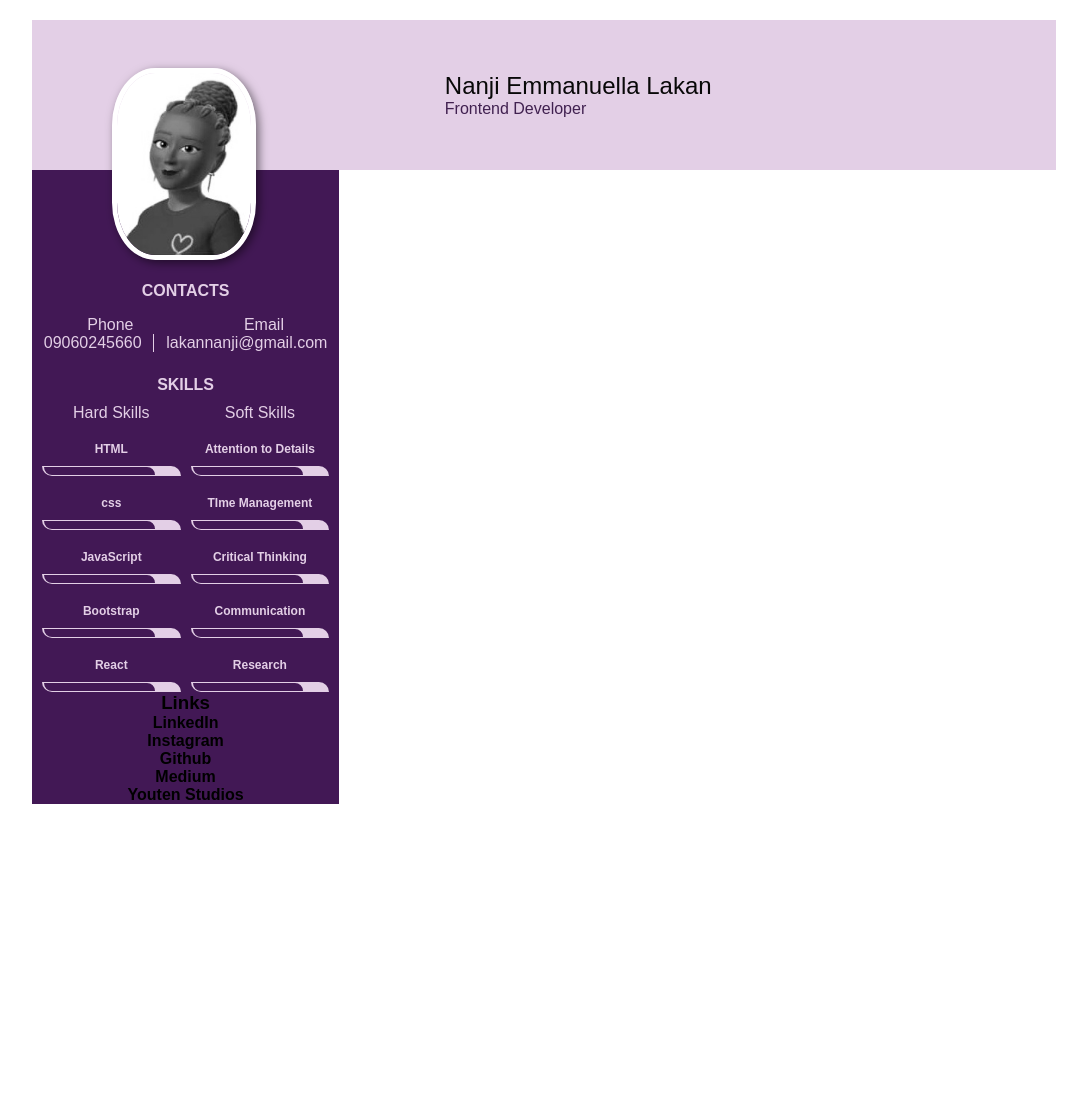
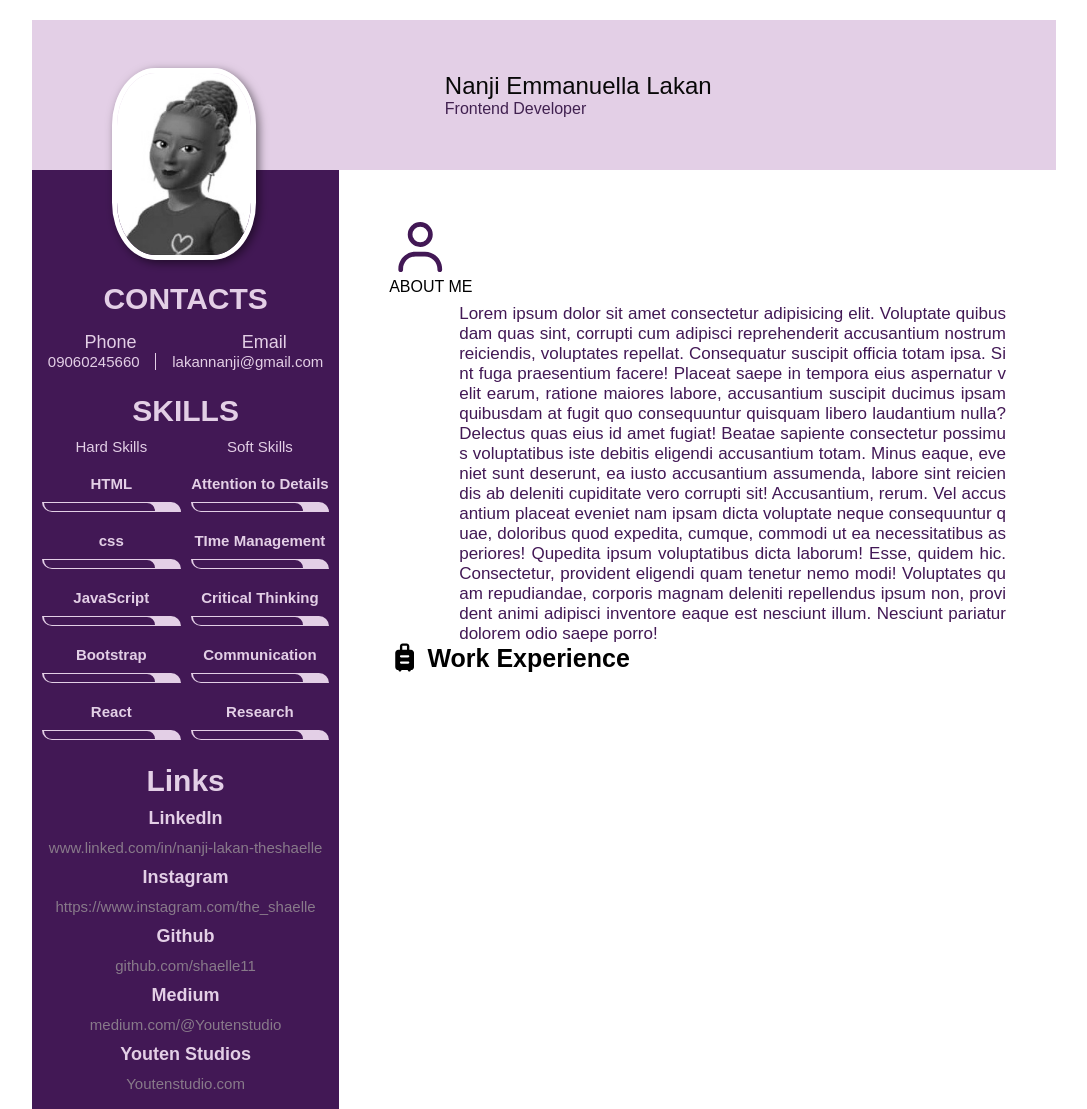
Before and after one commit to Shaelle11/My_Resume, a plain HTML site: page index.html in a window 1280 px wide. Shown: the whole page, without its empty margins (96-1183 px from the left). Before the commit the page ends 824 px from the top, so only its background shows below. Drawn offline with Linux system fonts and the light colour scheme.

Commit message:
Finished with left area, cotact, skill and links

```diff
--- a/index.html
+++ b/index.html
@@ -89,19 +89,30 @@
              <div class="follow">
                 <h1>Links</h1>
                 <h4>LinkedIn</h4>
-                <p><a href=""></a></p>
+                <p><a href="https://www.linkedin.com/in/nanji-lakan-theshaelle" target="_blank" rel="noopener noreferrer">www.linked.com/in/nanji-lakan-theshaelle</a></p>
                 <h4>Instagram</h4>
-                <p><a href=""></a></p>
+                <p><a href="https://www.instagram.com/the_shaelle/" target="_blank" rel="noopener noreferrer">https://www.instagram.com/the_shaelle</a></p>
                 <h4>Github   </h4>
-                <p><a href=""></a></p>
+                <p><a href="https://www.github.com/shaelle11" target="_blank" rel="noopener noreferrer">github.com/shaelle11</a></p>
                 <h4>Medium</h4>
-                <p><a href=""></a></p>
+                <p><a href="https://www.medium.com/@Youtenstudio"  target="_blank" rel="noopener noreferrer">medium.com/@Youtenstudio</a></p>
                 <h4>Youten Studios</h4>
-                <p><a href=""></a></p>
+                <p><a href="http://www.youtenstudio.wordpress.com"  target="_blank" rel="noopener noreferrer">Youtenstudio.com </a></p>
              </div>
          </section>
          <section class="content-right">
-
+<div class="about">
+    <h1><span><i class="far fa-user"></i></span></h1>
+    <span>ABOUT ME</span>
+    <P>Lorem ipsum dolor sit amet consectetur adipisicing elit. Voluptate quibusdam quas sint, corrupti cum adipisci reprehenderit accusantium nostrum reiciendis, voluptates repellat. Consequatur suscipit officia totam ipsa. Sint fuga praesentium facere!
+    Placeat saepe in tempora eius aspernatur velit earum, ratione maiores labore, accusantium suscipit ducimus ipsam quibusdam at fugit quo consequuntur quisquam libero laudantium nulla? Delectus quas eius id amet fugiat!
+    Beatae sapiente consectetur possimus voluptatibus iste debitis eligendi accusantium totam. Minus eaque, eveniet sunt deserunt, ea iusto accusantium assumenda, labore sint reiciendis ab deleniti cupiditate vero corrupti sit! Accusantium, rerum.
+    Vel accusantium placeat eveniet nam ipsam dicta voluptate neque consequuntur quae, doloribus quod expedita, cumque, commodi ut ea necessitatibus asperiores! Qupedita ipsum voluptatibus dicta laborum! Esse, quidem hic.
+    Consectetur, provident eligendi quam tenetur nemo modi! Voluptates quam repudiandae, corporis magnam deleniti repellendus ipsum non, provident animi adipisci inventore eaque est nesciunt illum. Nesciunt pariatur dolorem odio saepe porro!</P>
+</div>
+<div class="work">
+    <h1><spam class="fas fa-suitcase-rolling"></spam> Work Experience</h1>
+</div>
          </section>
      </main>
  </article>
--- a/style.css
+++ b/style.css
@@ -4,9 +4,11 @@
     box-sizing: border-box;
     font-family: Arial, Helvetica, sans-serif;
 }
+
 article{
     width: 80%;
     margin:20px auto ;
+    padding-bottom: 20px auto;
 
 }
 
@@ -19,6 +21,7 @@ article .header{
     display: flex;
 justify-content: space-around;
     position: relative;
+
 }
 
 header .image{
@@ -74,19 +77,25 @@ flex-wrap: wrap;
     width:30%;
    background-color: rgb(66, 24, 85);
    text-align: center;
+   padding-bottom: 1rem;
 
 }
 .contact{
     color: rgb(227, 207, 230);
     margin-top: 7rem;
 }
+.contact h4{
+    font-size: 30px;
+}
 .contenttitle{
     margin-top: 1rem;
     display: flex;
+    font-size: 18px;
     justify-content: space-around;
 }
 .contentp{
     display: flex;
+    font-size: 15px;
     justify-content: space-evenly;
 }
 .contact span{
@@ -102,12 +111,13 @@ flex-wrap: wrap;
 }
 .skills h4{
     margin-top: 1rem;
+    font-size: 30px;
     font-weight: bold;
     color: rgb(227, 207, 230);
 
 }
 .skills h5{
-    font-size: 16px;
+    font-size: 15px;
     font-weight: normal;
     color: rgb(227, 207, 230);
 
@@ -122,7 +132,7 @@ flex-wrap: wrap;
 }
 .bars .bar p{
     margin-top: 20px;
-    font-size: 12px;
+    font-size: 15px;
     font-weight: bold;
     color: rgb(227, 207, 230);
 
@@ -150,8 +160,44 @@ border-top-right-radius: 10px;
 border-bottom-left-radius: 10px;
 }
 
+.follow h1{
+    margin-top: 1.5rem;
+    font-size: 30px;
+    font-weight: bold;
+    color: rgb(227, 207, 230);
+}
 
+.follow h4{
+    font-size: 18px;
+    margin: 10px 0;
+    color: rgb(227, 207, 230);
+}
 
+.follow p a{
+    font-size: 15px;
+    color: rgb(136, 122, 138);
+    text-decoration: none;
+
+}
 .content-right{
     width: 70%;
+    padding: 50px;
+
 }
+.content-right h1{
+    font-size: 25px;
+    font-weight: bold;
+}
+.content-right h1 span{
+    margin-right: 1.5rem;
+    font-size: 50px;
+    color: rgb(66, 24, 85);
+}
+.content-right p{
+    padding-left: 70px;
+    text-align: justify;
+    word-break: break-all;
+    font-size: 17px;
+    color:  rgb(66, 24, 85);
+    margin-top: 0.5rem;
+}
```
